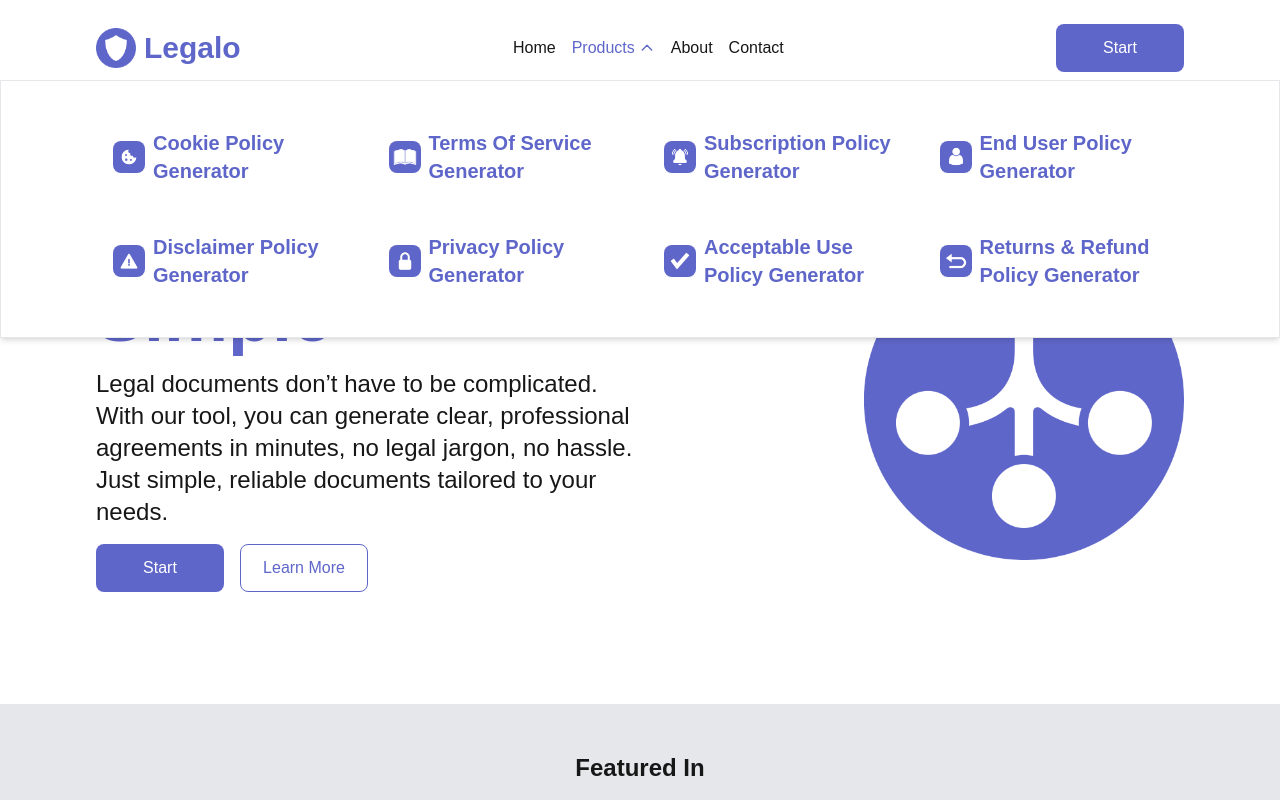
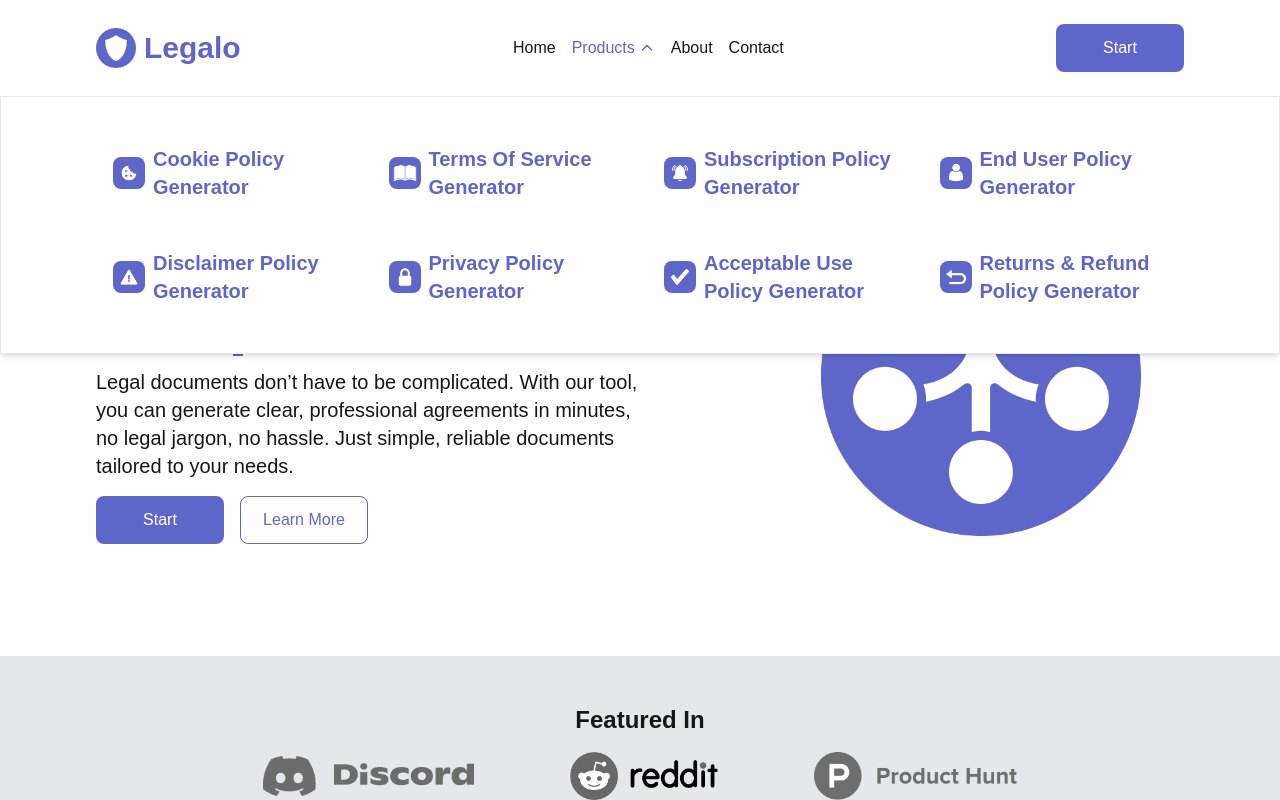
Before and after one commit to matthew-wright07/legalo, a Next.js app: page / in a window 1280 px wide. Both pictures are taken after a click on the link "Products". Shown: the top 800 px of the page. Built offline with nearby package versions, Linux system fonts and the light colour scheme.

Commit message:
more seo and updates

```diff
--- a/components/contact/Contact.js
+++ b/components/contact/Contact.js
@@ -46,7 +46,7 @@ export default function Contact(){
             <label htmlFor="message">Message</label>
             <input value={data.message} onChange={handleChange} id="message" className="border border-primary rounded-lg h-36 text-black p-2"/>
             </div>
-            <button className="bg-primary h-10 text-white rounded-lg">Send</button>
+            <button className="bg-primary h-10 text-white rounded-lg hover:bg-hover">Send</button>
             </div>
             </form>
             {done?"Thank You":null}
--- a/components/forms/Form.js
+++ b/components/forms/Form.js
@@ -41,6 +41,11 @@ export default function Form({data,formName, description}){
         </div>
         <button className="w-full bg-primary text-white h-10 rounded-lg hover:bg-hover">Submit</button>
         </div>
+        <div className="w-full md:w-1/2 text-center">
+            <p>
+                {description}
+            </p>
+        </div>
         </form>
         :
         <div className="w-4/5 px-24 flex flex-col gap-4 justify-center items-center py-24">
@@ -51,11 +56,6 @@ export default function Form({data,formName, description}){
             <button onClick={back} className="w-1/2 h-10 bg-primary rounded-lg text-white">Back</button>
         </div>
         }
-        <div className="w-full md:w-1/2 text-center">
-            <p>
-                {description}
-            </p>
-        </div>
         </div>
     )
 }
--- a/components/home/Intro.js
+++ b/components/home/Intro.js
@@ -3,13 +3,13 @@ export default function Intro(){
         <div className="p-24 flex items-center justify-between">
             <div className="py-4 flex flex-col gap-4 lg:w-1/2 w-full">
                 <h1 className="text-7xl font-bold text-primary">Legal Made Simple</h1>
-                <p className="text-2xl">Legal documents don’t have to be complicated. With our tool, you can generate clear, professional agreements in minutes, no legal jargon, no hassle. Just simple, reliable documents tailored to your needs.</p>
+                <p className="text-xl">Legal documents don’t have to be complicated. With our tool, you can generate clear, professional agreements in minutes, no legal jargon, no hassle. Just simple, reliable documents tailored to your needs.</p>
                 <div className="flex items-center gap-4">
                 <a href="/forms" className="h-12 w-32 bg-primary text-white flex justify-center items-center rounded-lg hover:bg-hover">Start</a>
                 <a href="/about" className="h-12 w-32 border border-primary text-primary flex justify-center items-center rounded-lg">Learn More</a>
                 </div>
             </div>
-            <div className="hidden lg:block flex justify-center">
+            <div className="hidden lg:block flex justify-center w-1/3">
                 <img src="/simplify.png" className="w-80 h-80"/>
             </div>
         </div>
--- a/components/layout/Footer.js
+++ b/components/layout/Footer.js
@@ -1,6 +1,6 @@
 export default function Footer(){
     return (
-        <div className="flex flex-col p-4 flex-wrap">
+        <footer className="flex flex-col p-4 flex-wrap">
         <div className="flex py-16 justify-evenly flex-wrap">
             <a className="justify-self-center flex gap-2 items-center justify-center" href="/">
                 <img
@@ -37,6 +37,6 @@ export default function Footer(){
             </div>
         </div>
         <p className="text-center text-sm">Our documents are for general use and do not constitute legal advice. We are not a law firm, consult a licensed attorney for specific legal needs.</p>
-        </div>
+        </footer>
     )
 }
--- a/components/layout/Header.js
+++ b/components/layout/Header.js
@@ -2,7 +2,7 @@ import DropDown from "./dropdown/DropDown";
 
 export default async function Header() {
   return (
-    <div className="flex justify-between px-24 items-center shadow-md flex-wrap py-6 gap-4">
+    <header className="flex justify-between px-24 items-center shadow-md flex-wrap py-6 gap-4">
       <a className="flex gap-2 items-center justify-center" href="/">
         <img
           src="/logo.png"
@@ -10,15 +10,15 @@ export default async function Header() {
         />
         <h1 className="text-3xl font-bold text-primary">Legalo</h1>
       </a>
-      <ul className="flex gap-4 justify-center items-center">
-        <li><a className="hover:text-primary" href="/">Home</a></li>
+      <nav className="flex gap-4 justify-center items-center">
+        <a className="hover:text-primary" href="/">Home</a>
         <DropDown/>
-        <li><a className="hover:text-primary" href="/about">About</a></li>
-        <li><a className="hover:text-primary" href="/contact">Contact</a></li>
-      </ul>
+        <a className="hover:text-primary" href="/about">About</a>
+        <a className="hover:text-primary" href="/contact">Contact</a>
+      </nav>
       <div className="flex gap-4 justify-center items-center">
         <a href="/forms" className="h-12 w-32 bg-primary text-white flex justify-center items-center rounded-lg hover:bg-hover">Start</a>
       </div>
-    </div>
+    </header>
   );
 }
--- a/components/layout/dropdown/DropDown.js
+++ b/components/layout/dropdown/DropDown.js
@@ -22,7 +22,7 @@ export default function DropDown(){
             >
             <path strokeLinecap="round" strokeLinejoin="round" strokeWidth={2} d="M9 5l7 7-7 7" />
             </svg>
-            <div className={`shadow-md border border-top px-24 py-8 grid grid-cols-2 lg:grid-cols-4 grid-rows-2 w-10 bg-white absolute top-20 left-0 w-full justify-center items-center gap-4 ${clicked?"block":"hidden"}`}>
+            <div className={`shadow-md border border-top px-24 py-8 grid grid-cols-2 lg:grid-cols-4 grid-rows-2 w-10 bg-white absolute top-24 left-0 w-full justify-center items-center gap-4 ${clicked?"block":"hidden"}`}>
 
             <Card href="/forms/cookies" src="/cookie.png" heading="Cookie Policy Generator"/>
 
```
